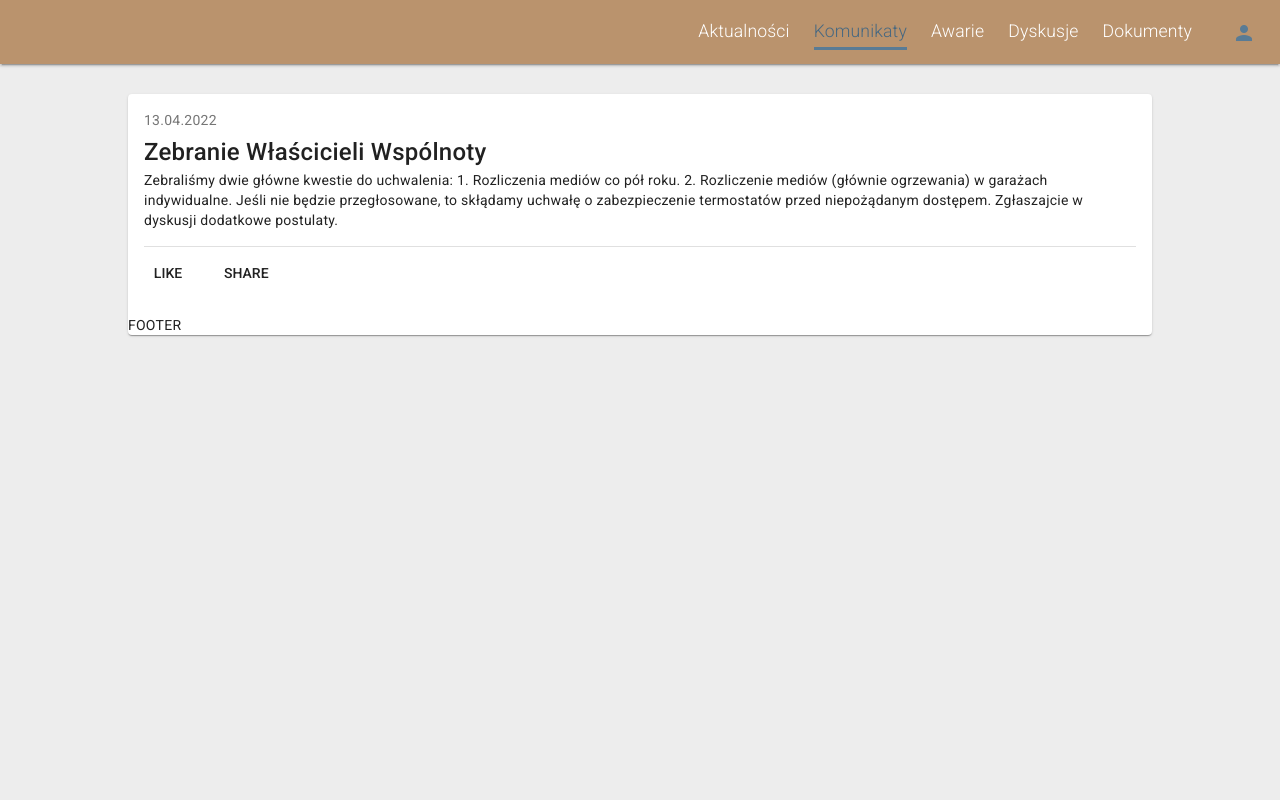
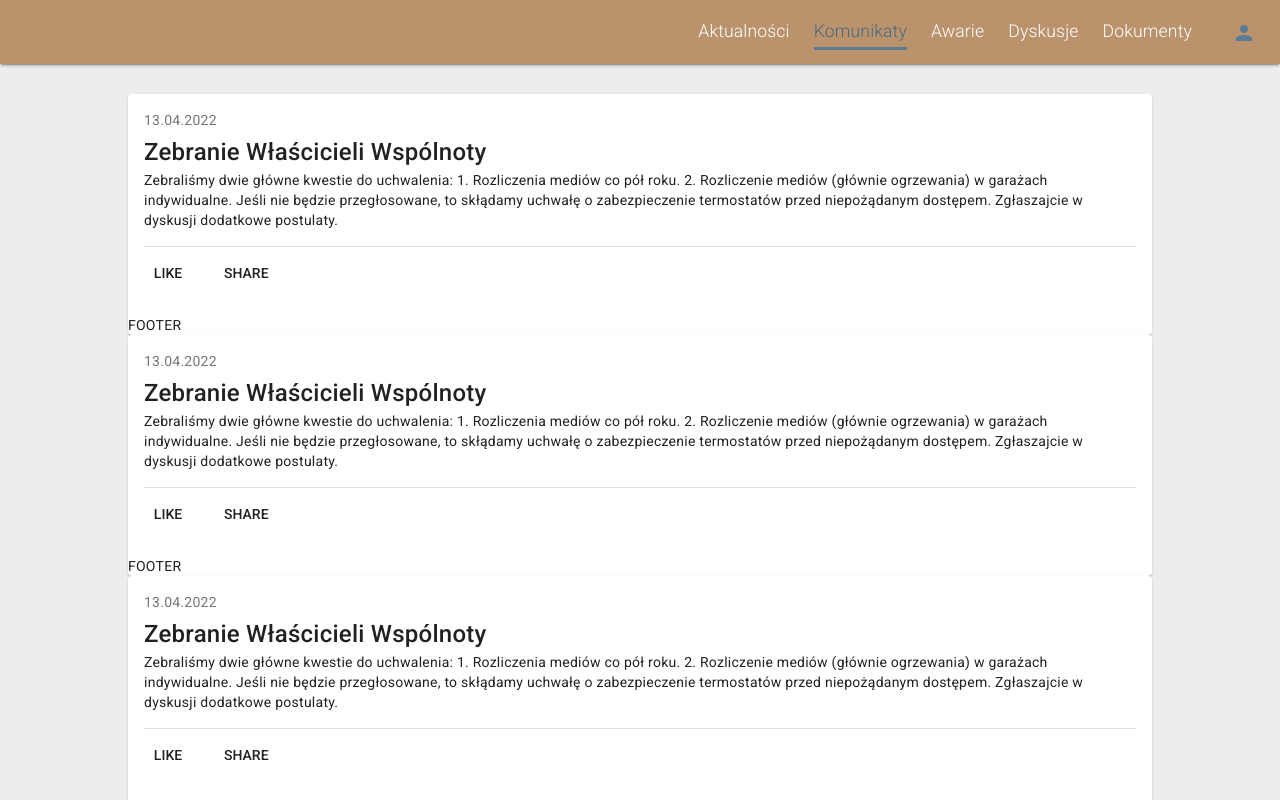
Before and after one commit to natan-mlk/housing-estate-pwa, an Angular app: page /announcements in a window 1280 px wide. Built offline with nearby package versions, Linux system fonts and the light colour scheme.

Commit message:
added common module and scrollable layout

```diff
--- a/src/app/announcements/components/announcements/announcements.component.html
+++ b/src/app/announcements/components/announcements/announcements.component.html
@@ -3,11 +3,8 @@
   <mat-card-title>Zebranie Właścicieli Wspólnoty</mat-card-title>
   <mat-card-content>
     <p>Zebraliśmy dwie główne kwestie do uchwalenia:
-
       1. Rozliczenia mediów co pół roku.
-
       2. Rozliczenie mediów (głównie ogrzewania) w garażach indywidualne. Jeśli nie będzie przegłosowane, to skłądamy uchwałę o zabezpieczenie termostatów przed niepożądanym dostępem.
-
       Zgłaszajcie w dyskusji dodatkowe postulaty.
     </p>
   </mat-card-content>
@@ -20,3 +17,43 @@
     FOOTER
   </mat-card-footer>
 </mat-card>
+
+<mat-card class="example-card">
+  <mat-card-subtitle>13.04.2022</mat-card-subtitle>
+  <mat-card-title>Zebranie Właścicieli Wspólnoty</mat-card-title>
+  <mat-card-content>
+    <p>Zebraliśmy dwie główne kwestie do uchwalenia:
+      1. Rozliczenia mediów co pół roku.
+      2. Rozliczenie mediów (głównie ogrzewania) w garażach indywidualne. Jeśli nie będzie przegłosowane, to skłądamy uchwałę o zabezpieczenie termostatów przed niepożądanym dostępem.
+      Zgłaszajcie w dyskusji dodatkowe postulaty.
+    </p>
+  </mat-card-content>
+  <mat-divider inset></mat-divider>
+  <mat-card-actions>
+    <button mat-button>LIKE</button>
+    <button mat-button>SHARE</button>
+  </mat-card-actions>
+  <mat-card-footer>
+    FOOTER
+  </mat-card-footer>
+</mat-card>
+
+<mat-card class="example-card">
+  <mat-card-subtitle>13.04.2022</mat-card-subtitle>
+  <mat-card-title>Zebranie Właścicieli Wspólnoty</mat-card-title>
+  <mat-card-content>
+    <p>Zebraliśmy dwie główne kwestie do uchwalenia:
+      1. Rozliczenia mediów co pół roku.
+      2. Rozliczenie mediów (głównie ogrzewania) w garażach indywidualne. Jeśli nie będzie przegłosowane, to skłądamy uchwałę o zabezpieczenie termostatów przed niepożądanym dostępem.
+      Zgłaszajcie w dyskusji dodatkowe postulaty.
+    </p>
+  </mat-card-content>
+  <mat-divider inset></mat-divider>
+  <mat-card-actions>
+    <button mat-button>LIKE</button>
+    <button mat-button>SHARE</button>
+  </mat-card-actions>
+  <mat-card-footer>
+    FOOTER
+  </mat-card-footer>
+</mat-card>
--- a/src/app/announcements/components/announcements/announcements.component.scss
+++ b/src/app/announcements/components/announcements/announcements.component.scss
@@ -1,5 +1,4 @@
 :host {
-  // box-sizing: border-box;
   display: block;
   width: 100%;
   padding: 30px 10%;
--- a/src/app/app.component.html
+++ b/src/app/app.component.html
@@ -40,4 +40,6 @@
   <button mat-menu-item routerLink=""><mat-icon>logout</mat-icon>Wyloguj</button>
 </mat-menu>
 
-<router-outlet></router-outlet>
+<app-layout-scrollable>
+  <router-outlet></router-outlet>
+</app-layout-scrollable>
--- a/src/app/app.module.ts
+++ b/src/app/app.module.ts
@@ -12,6 +12,7 @@ import { UserProfileModule } from './user-profile/user-profile.module';
 import { AnnouncementsModule } from './announcements/announcements.module';
 import { LoginPageModule } from './login-page/login-page.module';
 import { HttpClientModule } from '@angular/common/http';
+import { AppCommonModule } from './common/common.module';
 
 @NgModule({
   declarations: [
@@ -23,6 +24,7 @@ import { HttpClientModule } from '@angular/common/http';
     BrowserAnimationsModule,
     MaterialModule,
     HttpClientModule,
+    AppCommonModule,
     ServiceWorkerModule.register('ngsw-worker.js', {
       enabled: environment.production,
       registrationStrategy: 'registerImmediately'
```
Also changed, not shown: src/app/common/common.module.ts (added, +20 -0 lines).
